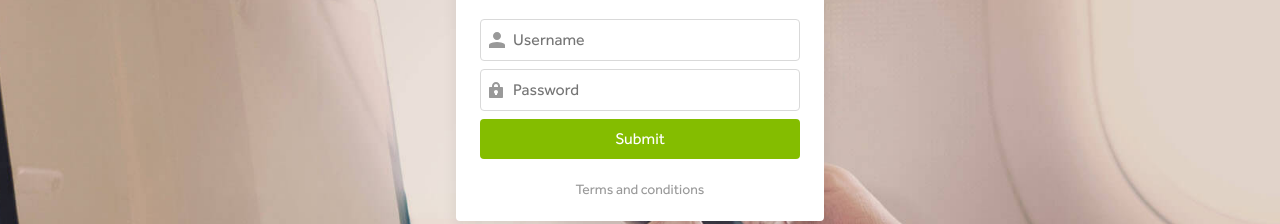
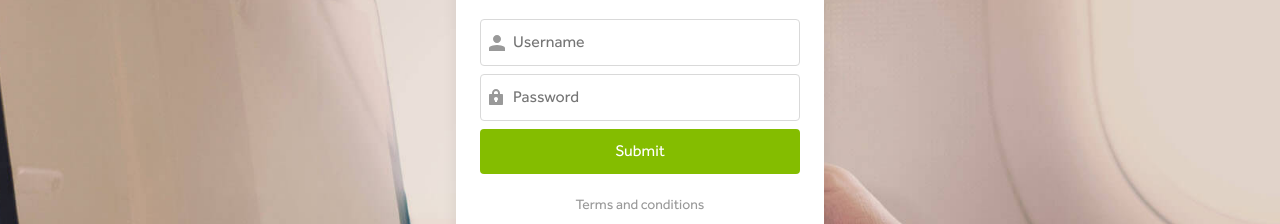
Before and after one commit to spacegit/guestsWifi, a plain HTML site: page index.html in a window 1280 px wide. Shown: the part 161-385 px from the top of the page. Drawn offline with Linux system fonts and the light colour scheme.

Commit message:
testing 1.8 line height

```diff
--- a/css/main.css
+++ b/css/main.css
@@ -101,7 +101,7 @@ h1 {
   width: 100%;
   padding: 0.5em 2em;
   font-size: 1em;
-  line-height: 1.5;
+  line-height: 1.8;
   color: #4E504F;
   background-color: #fff;
   background-image: none;
@@ -131,7 +131,7 @@ h1 {
   border: none;
   padding: 0.5em 1em;
   font-size: 1em;
-  line-height: 1.5;
+  line-height: 1.8;
   border-radius: 4px;
   color: #fff;
   background-color: #84BD00;
```
